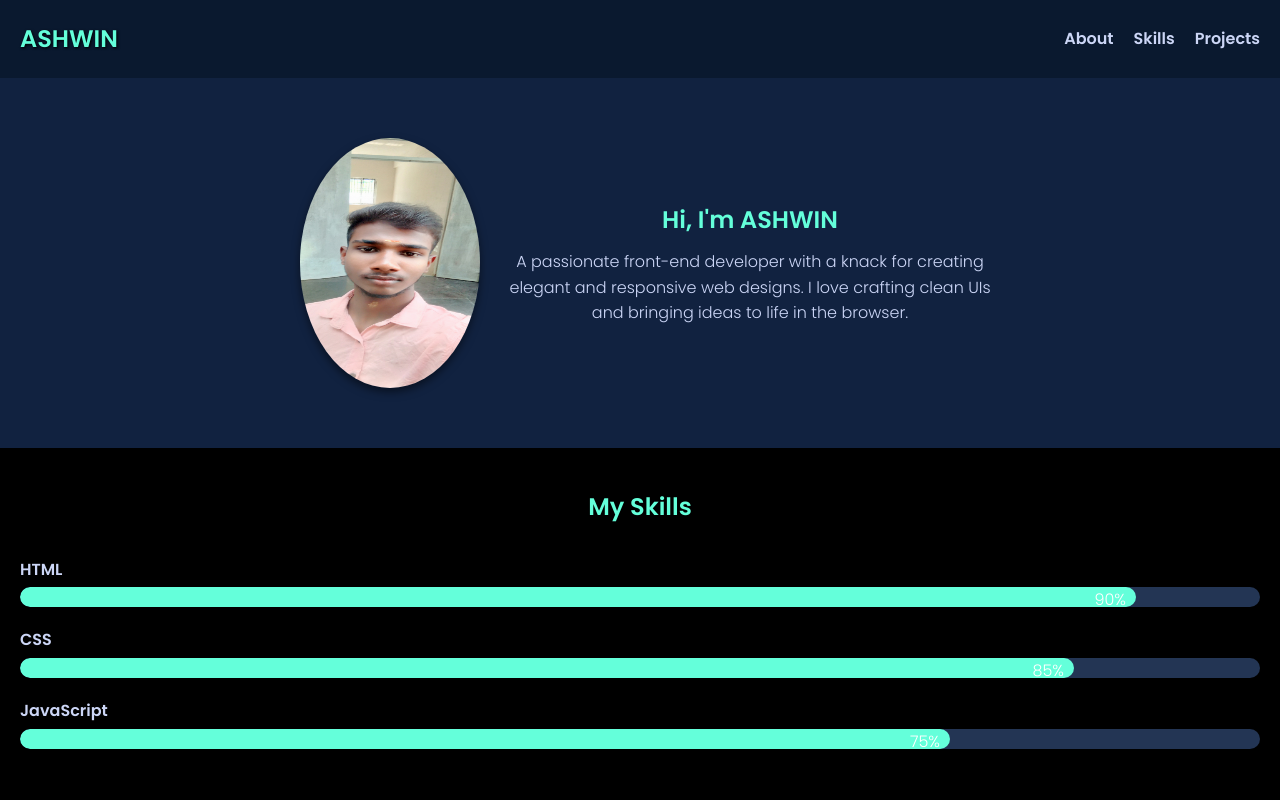
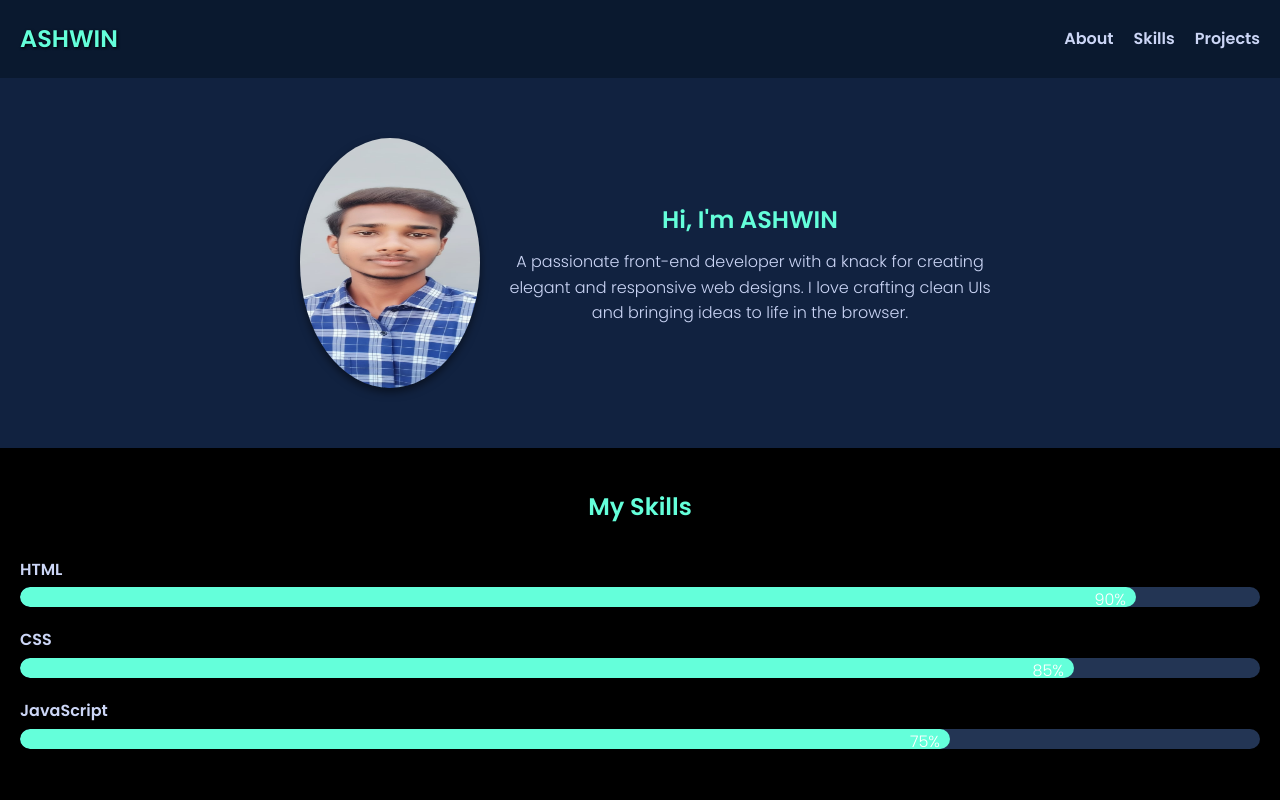
Before and after one commit to DD1326/Profilo, a plain HTML site: page index.html in a window 1280 px wide. Shown: the top 800 px of the page. Drawn offline with Linux system fonts and the light colour scheme.

Commit message:
Update index.html

```diff
--- a/index.html
+++ b/index.html
@@ -202,7 +202,7 @@ nav ul li a:hover {
 
   <!-- Profile Section -->
   <section id="profile" class="profile">
-    <img src="https://raw.githubusercontent.com/DD1326/Profilo/main/ashwin.jpg" alt="Ashwin" >
+    <img src="https://github.com/DD1326/Profilo/blob/main/Ashwin01.jpeg" alt="Ashwin" >
 
     <div class="profile-info">
       <h2>Hi, I'm ASHWIN</h2>
```
